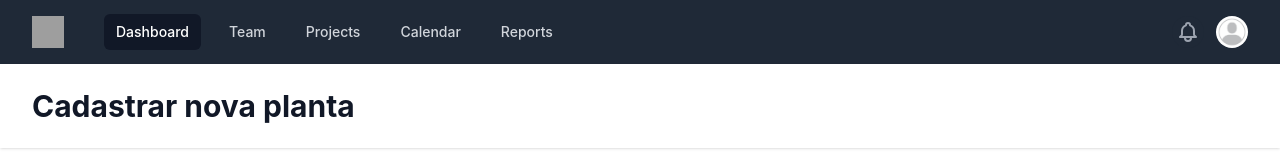
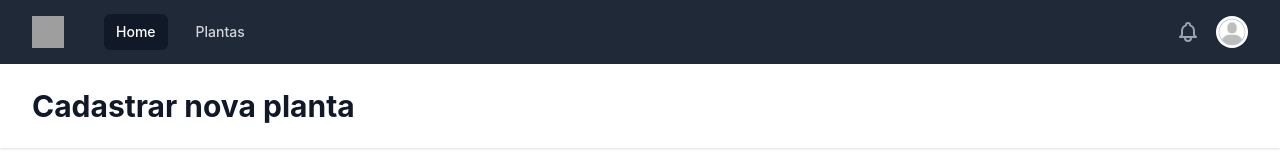
Before and after one commit to LucieneFagundes/garden, a Next.js app: page /plants/cadastro in a window 1280 px wide. Shown: the top 160 px of the page. Built offline with nearby package versions, Linux system fonts and the light colour scheme; grey boxes are pictures that could not be loaded.

Commit message:
REFACTOR

```diff
--- a/src/components/Layout.tsx
+++ b/src/components/Layout.tsx
@@ -1,4 +1,5 @@
-import { ReactNode } from "react";
+import { ReactNode, useContext } from "react";
+import { AuthContext } from "../contexts/AuthContext";
 import Dashboard from "./Dashboard";
 import Navbar from "./Navbar";
 
@@ -8,10 +9,10 @@ interface Props {
 }
 
 export default function Layout({ children, title }: Props) {
-
+  const {user} = useContext(AuthContext)
   return (
     <>
-      <Navbar />
+      <Navbar user={user}/>
       <Dashboard title={title}>
         {children}
       </Dashboard>
--- a/src/components/Navbar.tsx
+++ b/src/components/Navbar.tsx
@@ -16,11 +16,11 @@ import { AuthContext } from '../contexts/AuthContext'
 // let avatar = require("./src/public/avatar.png")
 
 const navigation = [
-  { name: 'Dashboard', href: '#', current: true },
-  { name: 'Team', href: '#', current: false },
-  { name: 'Projects', href: '#', current: false },
-  { name: 'Calendar', href: '#', current: false },
-  { name: 'Reports', href: '#', current: false },
+  { name: 'Home', href: '/', current: true },
+  { name: 'Plantas', href: '/plants', current: false },
+  // { name: 'Projects', href: '#', current: false },
+  // { name: 'Calendar', href: '#', current: false },
+  // { name: 'Reports', href: '#', current: false },
 ]
 const userNavigation = [
   { name: 'Meu perfil', href: '#' },
```
